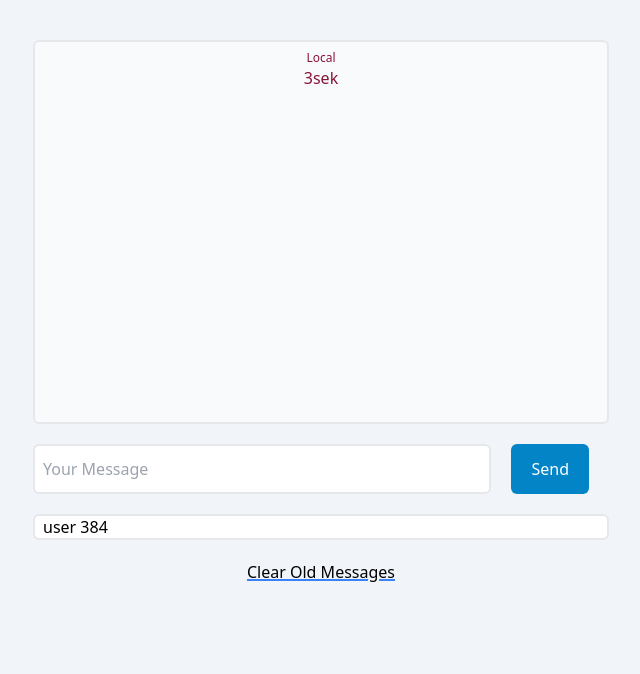
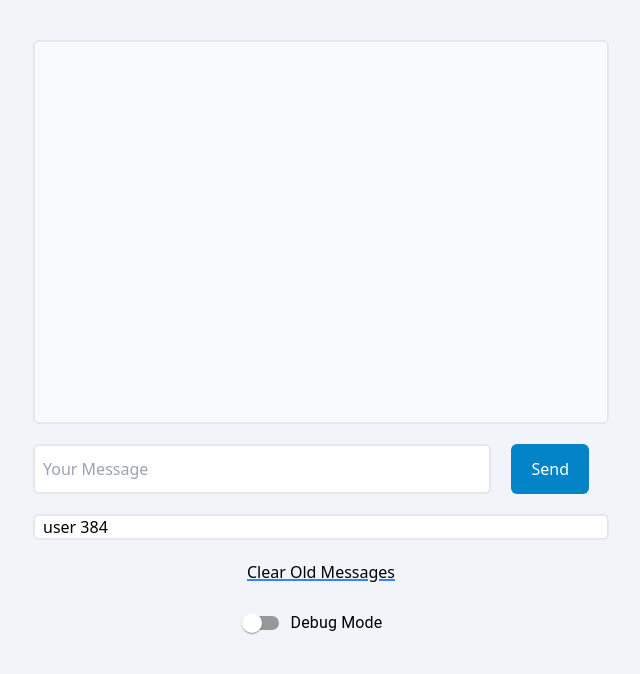
Before and after one commit to FezMLG/chat-app-ws, a Next.js app: page / in a window 1280 px wide. Shown: the top 674 px of the page, without its empty margins (319-959 px from the left). Built offline with nearby package versions, Linux system fonts and the light colour scheme; no server answers.

Commit message:
adding styling

```diff
--- a/pages/index.tsx
+++ b/pages/index.tsx
@@ -1,4 +1,10 @@
-import { Snackbar, Alert, AlertColor } from '@mui/material';
+import {
+  Snackbar,
+  Alert,
+  AlertColor,
+  Switch,
+  FormControlLabel,
+} from '@mui/material';
 import type { NextPage } from 'next';
 import Head from 'next/head';
 import Image from 'next/image';
@@ -12,8 +18,6 @@ import {
   CLEAR_OLD_MESSAGES,
 } from '../consts';
 import { IMessage } from '../interfaces/message';
-
-const DEBUG = false;
 
 const Home: NextPage = () => {
   const [message, addMessage] = useState<string>('');
@@ -32,14 +36,16 @@ const Home: NextPage = () => {
     isOpen: false,
     type: 'info',
   });
+  const [DEBUG, setDebug] = useState<boolean>(false);
 
   useEffect(() => {
     setTimeout(() => {
-      addMessageToList({
-        user: 'Local',
-        message: '3sek',
-        timestamp: Date.now(),
-      });
+      DEBUG &&
+        addMessageToList({
+          user: 'Local',
+          message: '3sek',
+          timestamp: Date.now(),
+        });
     }, 3000);
 
     const socket = io();
@@ -152,6 +158,7 @@ const Home: NextPage = () => {
             'flex h-96 max-h-96 w-full flex-col flex-nowrap gap-2.5 overflow-y-scroll rounded-md border-2 bg-slate-50 px-5 py-2'
           }
           onClick={() =>
+            DEBUG &&
             addMessageToList({
               user: 'Local',
               message: 'Clicked',
@@ -179,7 +186,7 @@ const Home: NextPage = () => {
                 <p className={`${whoAreU} ${position} flex w-9/12 flex-col`}>
                   <span className={'text-xs'}>{sender}</span>
                   <span>{value.message}</span>
-                  {DEBUG && '- ' + value.timestamp}
+                  {DEBUG && value.timestamp}
                 </p>
               </div>
             );
@@ -224,6 +231,16 @@ const Home: NextPage = () => {
         >
           Clear Old Messages
         </button>
+        <FormControlLabel
+          control={
+            <Switch
+              checked={DEBUG}
+              onChange={() => setDebug((prev) => !prev)}
+              inputProps={{ 'aria-label': 'controlled' }}
+            />
+          }
+          label="Debug Mode"
+        />
       </div>
       <Snackbar
         open={open.isOpen}
```
